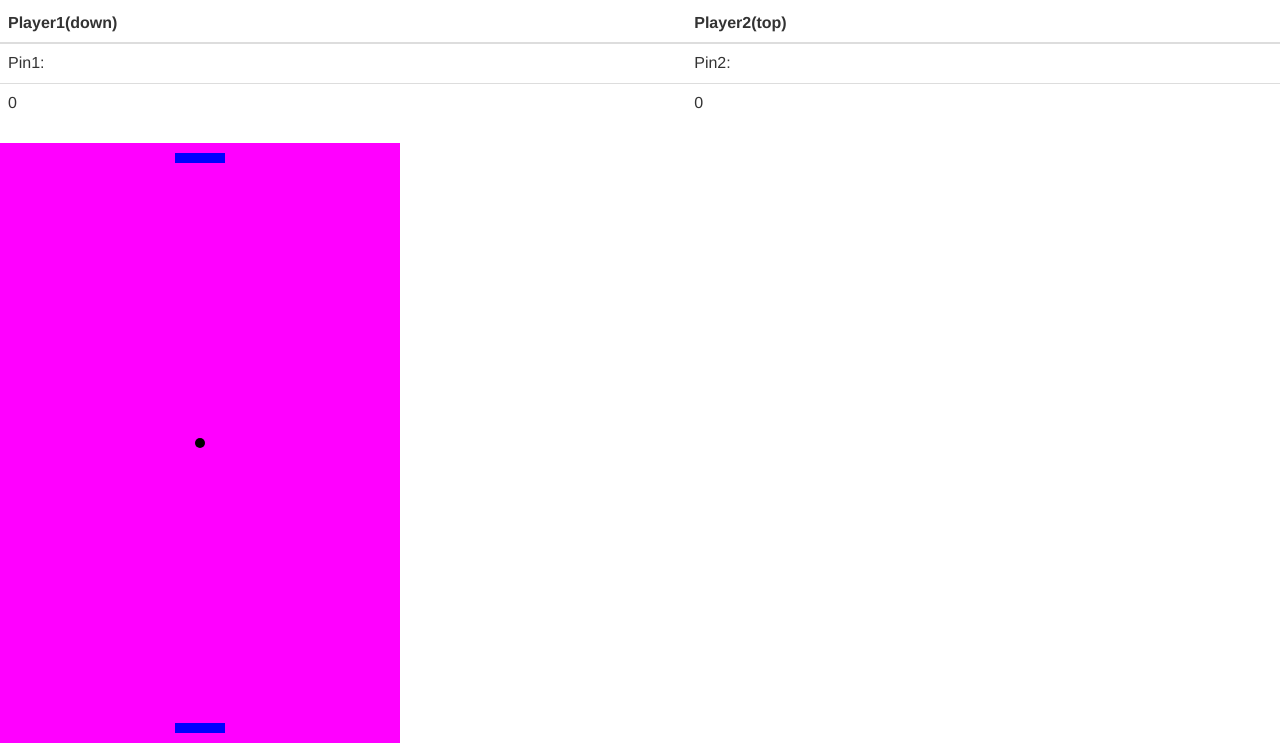
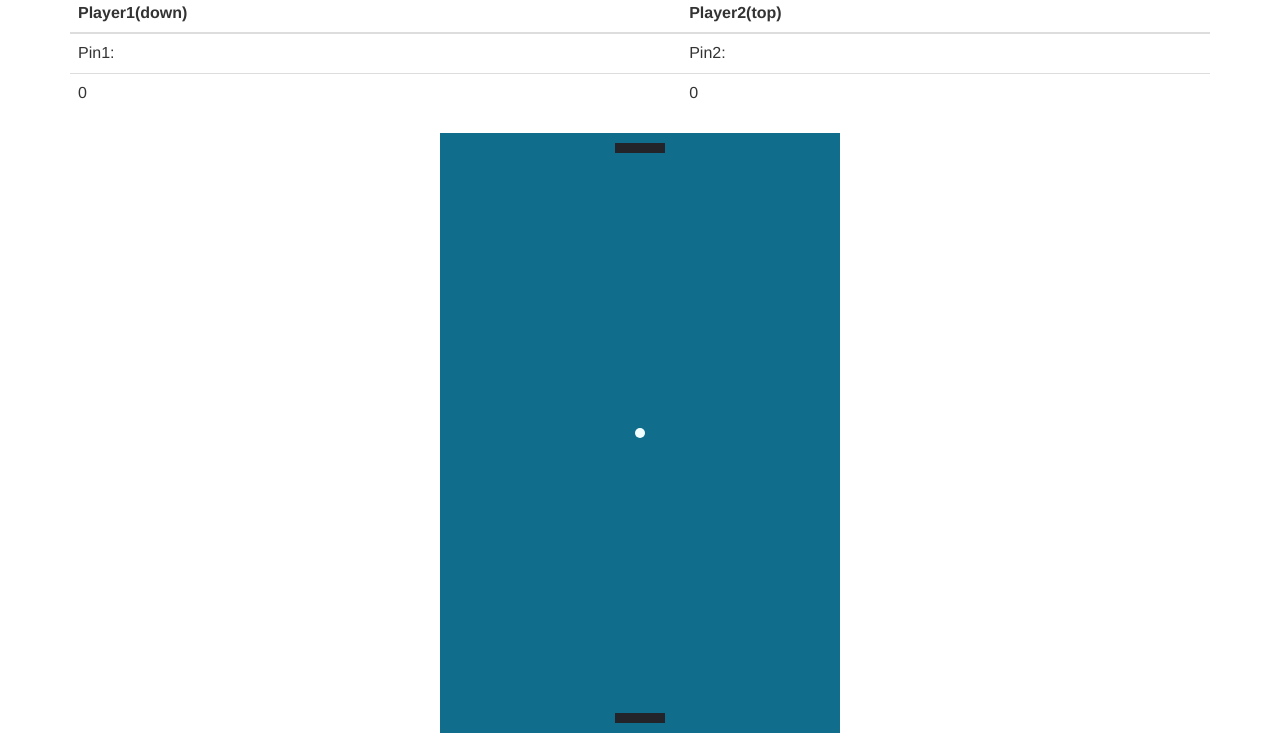
Before and after one commit to maciekciolek/pong, a plain HTML site: page browser/index.html in a window 1280 px wide. Shown: the part 76-819 px from the top of the page. Drawn offline with nearby package versions, Linux system fonts and the light colour scheme; no server answers.

Commit message:
Improvements to GUI

```diff
--- a/browser/index.html
+++ b/browser/index.html
@@ -3,12 +3,24 @@
 				<script src="http://ajax.googleapis.com/ajax/libs/jquery/1.11.2/jquery.min.js"></script>
 				<script src="https://maxcdn.bootstrapcdn.com/bootstrap/3.3.4/js/bootstrap.min.js"></script>
 				<link rel="stylesheet" type="text/css" href="https://maxcdn.bootstrapcdn.com/bootstrap/3.3.4/css/bootstrap.min.css">
+				<style type="text/css">
+						#workspace {
+								width:400px;
+								height:600px;
+								margin: 0 auto;
+						}
+
+						#endinfo{
+								display:none;
+						}
+				</style>
 		</head>
 		<body>
 
+				<div class="container">
+						<h1>Pong</h1>
+						<h1 id = "endinfo" class="alert alert-success"></h1>
 
-	<h1>Pong</h1>
-	<h1 id = "endinfo"></h1>
 						<table class="table">
 								<thead>
 										<tr>
@@ -26,8 +38,10 @@
 												<td id="point2">0</td>
 										</tr>
 								</tbody>
+						</table>
+				</div>
 
-
+				<div id="workspace"></div>
 				<script src="pong.js"></script>
 		</body>
 </html>
--- a/browser/pong.js
+++ b/browser/pong.js
@@ -1,7 +1,10 @@
 var animate = window.requestAnimationFrame || window.webkitRequestAnimationFrame || window.mozRequestAnimationFrame || function (callback) {
         window.setTimeout(callback, 1000 / 60)
     };
-var canvas = document.createElement("canvas");
+
+var canvas = $('<canvas/>').get(0);
+$('#workspace').append(canvas);
+//var canvas = $('#workspace >  canvas').get(0);
 var width = 400;
 var height = 600;
 canvas.width = width;
@@ -47,9 +50,8 @@ $.post("http://91.240.28.246:8090/api/game", function( data ) {
   );
 
 
-
 var render = function () {
-    context.fillStyle = "#FF00FF";
+    context.fillStyle = "#106D8C";
     context.fillRect(0, 0, width, height);
     player.render();
     player1.render();
@@ -78,7 +80,7 @@ function Paddle(x, y, width, height) {
 }
 
 Paddle.prototype.render = function () {
-    context.fillStyle = "#0000FF";
+    context.fillStyle = "#232429";
     context.fillRect(this.x, this.y, this.width, this.height);
 };
 
@@ -133,7 +135,7 @@ function Ball(x, y) {
 Ball.prototype.render = function () {
     context.beginPath();
     context.arc(this.x, this.y, 5, 2 * Math.PI, false);
-    context.fillStyle = "#000000";
+    context.fillStyle = "#F2FFFF";
     context.fill();
 };
 
@@ -167,7 +169,7 @@ Ball.prototype.update = function (paddle1, paddle2) {
         if(Math.abs(downPoints - upPoints) > 2){
                 $.post("http://91.240.28.246:8090/api/finish/" + gameId);
                 shouldstop = 1;
-                document.getElementById("endinfo").textContent = "Koniec!"
+				$('#endinfo').show().html('Koniec!');
         }
         this.x_speed = 0;
         this.y_speed = 3;
@@ -191,7 +193,7 @@ Ball.prototype.update = function (paddle1, paddle2) {
     }
 };
 
-document.body.appendChild(canvas);
+//document.body.appendChild(canvas);
 animate(step);
 
 window.addEventListener("keydown", function (event) {
```
Lines whose indentation alone changed are shown as unchanged.
